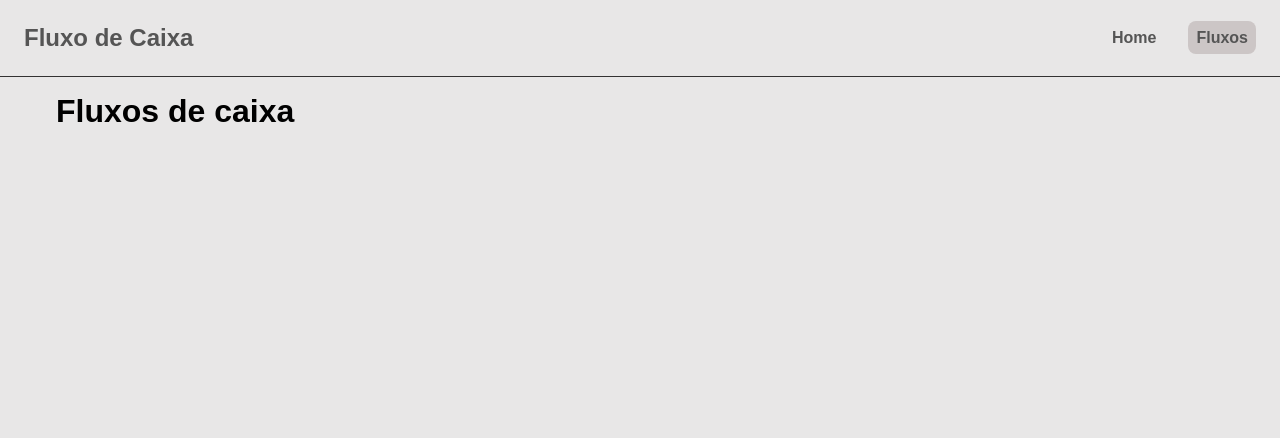
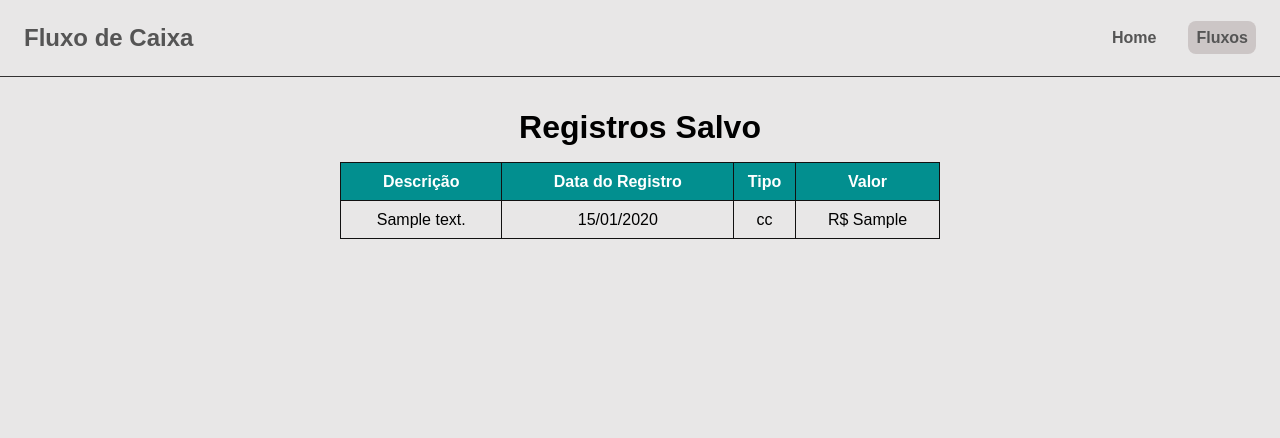
Before and after one commit to DanielAntu/fluxo_caixa_django, a Django app: page /flows/ in a window 1280 px wide. Shown: the top 438 px of the page. Run offline with Django 5.2, Linux system fonts and the light colour scheme; tables that the repository leaves empty hold one stand-in row (values such as "Sample post").

Commit message:
inicio da view de de Registro salvo

```diff
--- a/base_static/css/styles.css
+++ b/base_static/css/styles.css
@@ -157,6 +157,39 @@ form input[type="submit"]:hover {
     color: #ff0000;
 }
 
+.flow-title {
+    text-align: center;
+    margin: 0.6rem 0;
+    padding: 0.4rem;
+}
+
+.container-table {
+    margin: 0 auto;
+    max-width: 600px;
+}
+
+.container-table table {
+    width: 100%;
+    text-align: center;
+    border-collapse: collapse;
+}
+
+.container-table th,
+.container-table td {
+    padding: 0.6rem 0;
+    border: 1px solid #111;
+    border-right: 1px solid #111;
+}
+
+.container-table th {
+    background-color: #028f8f;
+    color: white;
+}
+
+.flow-ter {
+    text-align: center;
+}
+
 /* footer */
 footer {
     max-height: 100px;
--- /dev/null
+++ b/base_templates/global/partials/table.html
@@ -0,0 +1,22 @@
+<div class="container-table">
+    <table>
+        <tr>
+            <th>Descrição</th>
+            <th>Data do Registro</th>
+            <th>Tipo</th>
+            <th>Valor</th>
+        </tr>
+        {% for flow in flows %}
+            <tr>
+                <td>{{ flow.description }}</td>
+                <td>{{ flow.created_at | date:"d/m/Y" }}</td>
+                {% if flow.type_cash == "" %}
+                    <td>-</td>
+                {% else %}
+                    <td>{{ flow.type_cash }}</td>
+                {% endif %}
+                <td>R$ {{ flow.value }}</td>
+            </tr>
+        {% endfor %}
+    </table>
+</div>
--- a/cash_flow/templates/cash_flow/pages/flows.html
+++ b/cash_flow/templates/cash_flow/pages/flows.html
@@ -1,5 +1,11 @@
 {% extends "global/base.html" %}
 
 {% block content %}
-    <h1>Fluxos de caixa</h1>
+    <h1 class="flow-title">Registros Salvo</h1>
+    {% if flows %}
+        {% include "global/partials/table.html" %}
+    {% else %}
+        <h2 class="flow-ter">Ainda não há registro cadastrado!</h2>
+    {% endif %}
+
 {% endblock content %}
--- a/cash_flow/views.py
+++ b/cash_flow/views.py
@@ -2,6 +2,7 @@ from django.shortcuts import render, redirect
 from django.urls import reverse
 from .form import RegisterFlows
 from django.contrib import messages
+from .models import RegisterModel
 
 def home(request):
     if request.POST:
@@ -25,7 +26,10 @@ def home(request):
     return render(request, 'cash_flow/pages/home.html', context)
 
 def flows(request):
+    flows = RegisterModel.objects.all().order_by('-created_at')
+
     context = {
+        'flows': flows,
         'title': 'Fluxos'
     }
 
```
